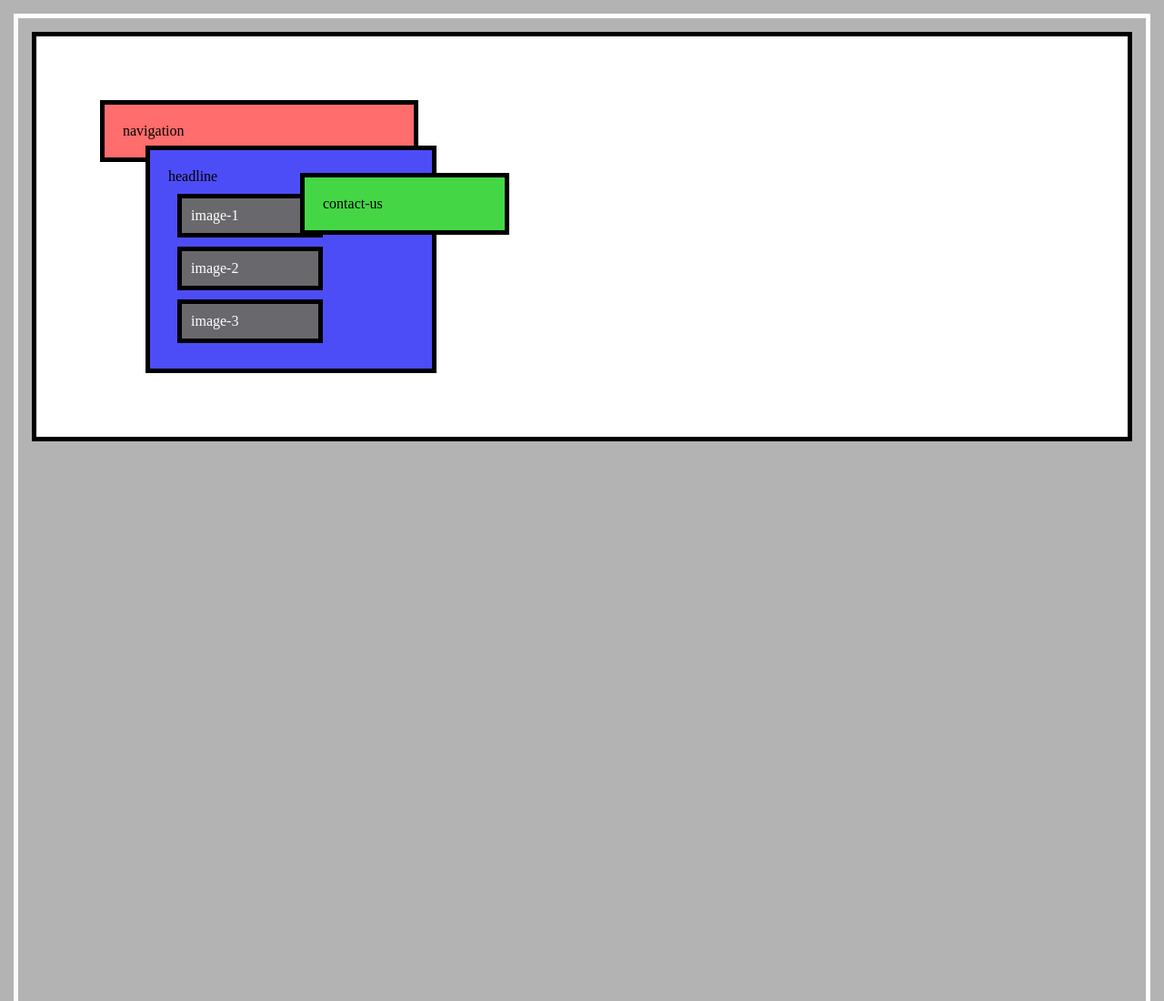
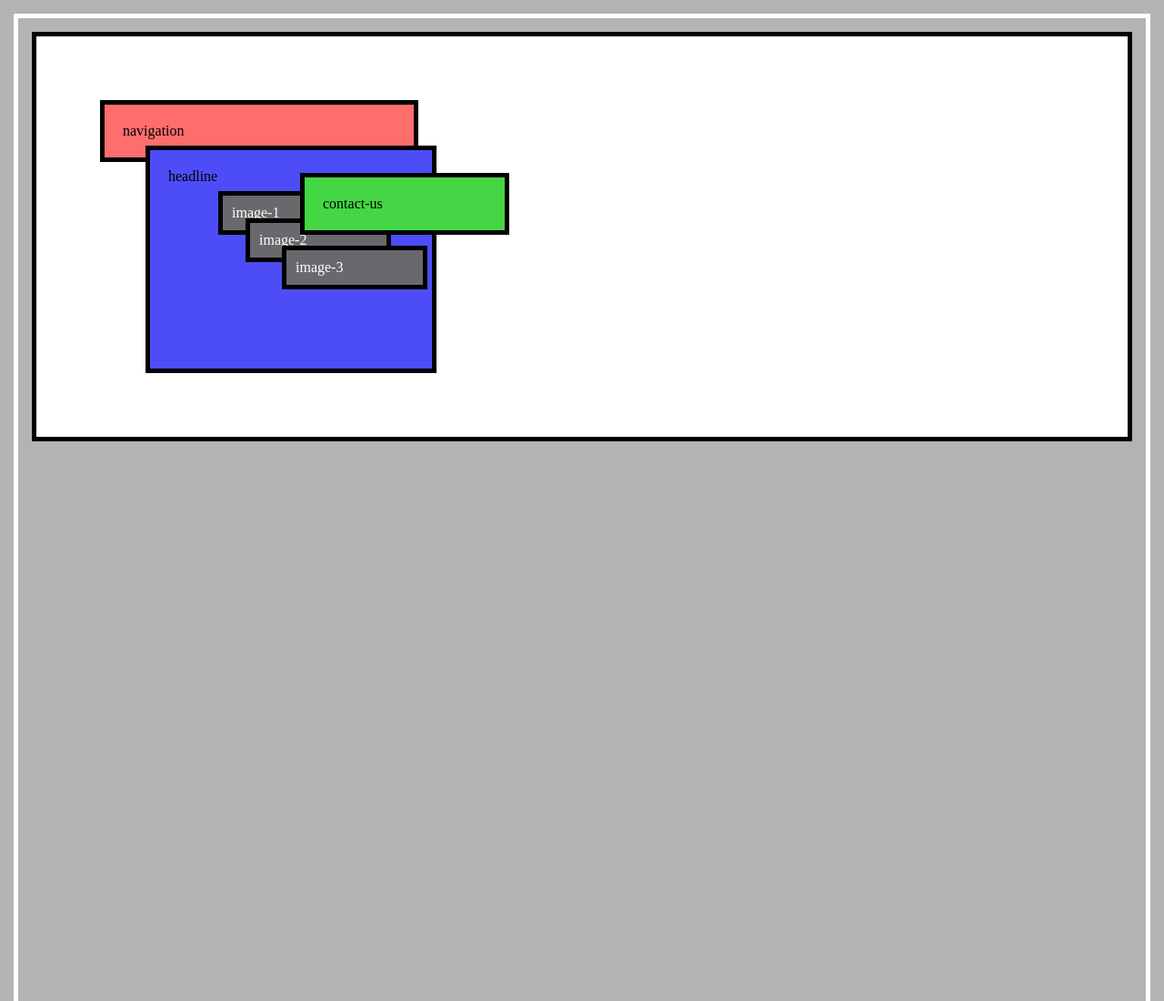
Before and after one commit to BranBayou/random-sinppets, a website: page position/stacking-context/index.html in a window 1280 px wide. Shown: the top 1100 px of the page at 91% size. Drawn offline with Linux system fonts and the light colour scheme.

Commit message:
Add stacking context

```diff
--- a/position/stacking-context/main.css
+++ b/position/stacking-context/main.css
@@ -43,6 +43,7 @@
     left: 150px;
     width: 270px;
     height: 200px;
+    z-index: 1;
 }
 
 .contact-us {
@@ -50,19 +51,23 @@
     top: 180px;
     left: 320px;
     width: 180px;
+    z-index: 100;
 }
 
 .image-1 {
     top: 200px;
     left: 230px;
+    position: fixed;
 }
 
 .image-2 {
     top: 230px;
     left: 260px;
+    position: fixed;
 }
 
 .image-3 {
     left: 300px;
     top: 260px;
+    position: fixed;
 }
```
